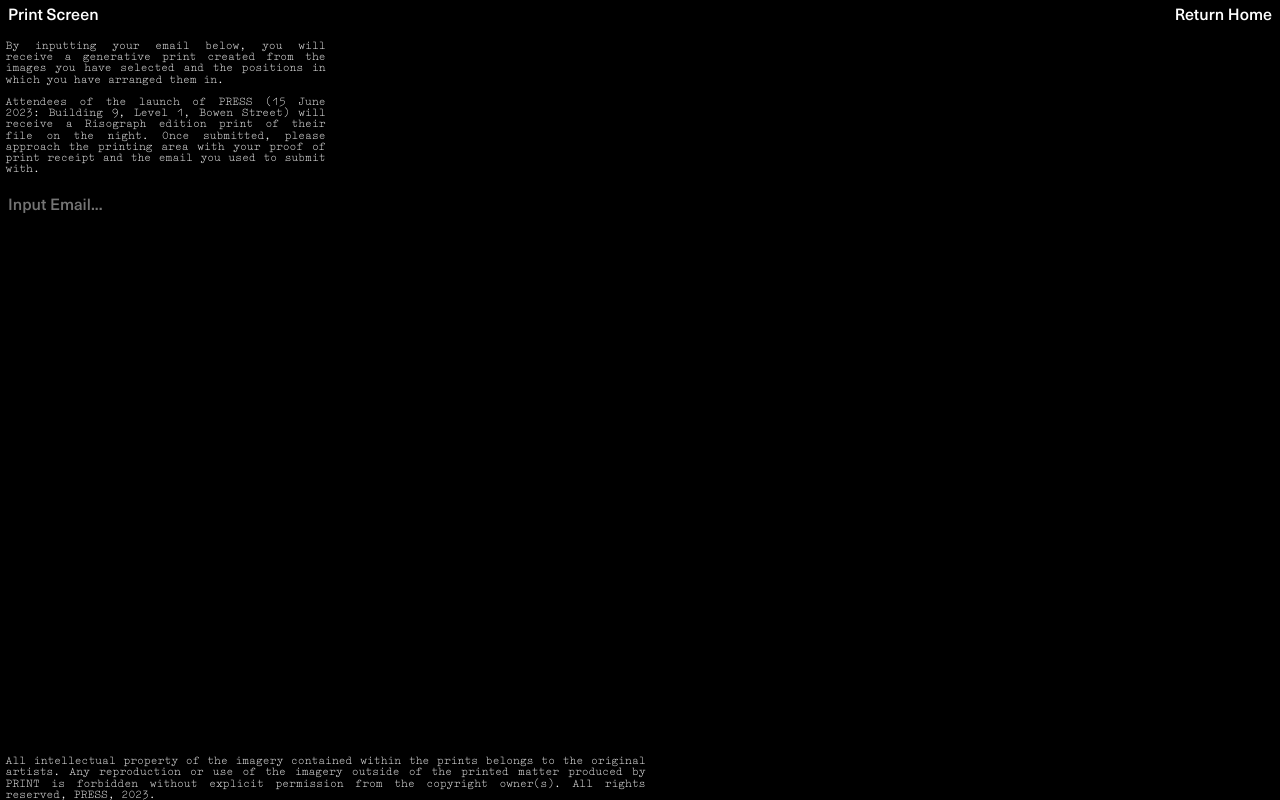
After one commit to rmitarchive/rmitarchive.github.io, a PHP site: page /rmit-press/src/print-submit.html in a window 1280 px wide. The commit adds this page. Run offline with PHP 8.4, Linux system fonts and the light colour scheme.

Commit message:
print-pages

```diff
--- a/rmit-press/src/App.css
+++ b/rmit-press/src/App.css
@@ -438,9 +438,11 @@ html, body {
 
 .focus-Close {
   padding: 0.5em 0.5em 0.5em 0.5em;
-  float:right;
   user-select: none;
   color:white;
+  position: fixed;
+  right: 0;
+  top: 0;
 }
 
 .focus-Close-mobile {
@@ -523,8 +525,8 @@ html, body {
   width:var(--aboutWidth);
 
   box-sizing: border-box;
-  font-size: 0.8em;
-
+  font-size: 0.7em;
+  line-height: 1;
   z-index: 1;
 
   overflow-x: scroll;
@@ -532,13 +534,76 @@ html, body {
 
 .about-title {
   font-family: Unica;
-  padding:0.5em;
+  padding:0.5em 0.5em 0 0.5em;
 }
 
 .about-body {
   font-family: Schrijf;
   text-align: justify;
+  padding:0 0.5em 0 0.5em;
+}
+
+.print-container {
+  height:100vh;
+  width:100vw;
+  top:0;
+  box-sizing: border-box;
+  font-size: 1em;
+  line-height: 1;
+  z-index: 1;
+  overflow-x: scroll;
+  background-color: black;
+}
+
+.print-title {
+  font-family: Unica;
+  padding:0.5em 0.5em 0 0.5em;
+  color:white;
+}
+.print-title a:hover{background-color: white; color:black}
+
+.print-return {
+  font-family: Unica;
+  padding:0.5em 0.5em 0.5em 0.5em;
+  color:white;
+  position:absolute;
+  right:0;
+  top:0;
+  color:white;
+}
+.print-return:hover{background-color: white; color:black}
+
+.print-body {
+  font-family: Schrijf;
+  text-align: justify;
+  padding:0 0.5em 0 0.5em;
+  font-size: 0.7em;
+  width:25vw;
+  color:white;
+}
+
+.print-container input {
+  font-size: 1em;
   padding:0.5em;
+  border: none;
+  background-color: transparent;
+  width:20vw;
+  color:white;
+}
+
+.print-container input {
+  outline:none;
+}
+
+.print-footer {
+  font-family: Schrijf;
+  text-align: justify;
+  padding:0 0.5em 0 0.5em;
+  font-size: 0.7em;
+  width:50vw;
+  color:white;
+  position:absolute;
+  bottom:0;
 }
 
 @media only screen and (max-device-width : 1024px) {
--- /dev/null
+++ b/rmit-press/src/print-submit.html
@@ -0,0 +1,29 @@
+<html>
+<head>
+  <link rel="stylesheet" href="App.css" />
+</head>
+<body>
+  <div class="print-container">
+    <div class="print-title">
+      Print Screen
+    </div>
+    <a class="print-return">
+      Return Home
+    </a>
+    <br>
+    <div class="print-body">
+      By inputting your email below, you will receive a generative print created from the images you have selected and the positions in which you have arranged them in.
+      <br><br>
+      Attendees of the launch of PRESS (15 June 2023: Building 9, Level 1, Bowen Street) will receive a Risograph edition print of their file on the night. Once submitted, please approach the printing area with your proof of print receipt and the email you used to submit with.
+    </div>
+    <br>
+    <input className="search-bar" placeholder="Input Email...">
+
+    <div class="print-footer">
+      All intellectual property of the imagery contained within the prints belongs to the original artists. Any reproduction or use of the imagery outside of the printed matter produced by PRINT is forbidden without explicit permission from the copyright owner(s). All rights reserved, PRESS, 2023.
+    </div>
+  </div>
+
+  </script>
+</body>
+</html>
```
Also changed, not shown: rmit-press/src/ack.html (deleted, +0 -35 lines), rmit-press/src/print-confirmation.html (added, +30 -0 lines), rmit-press/src/print-loading.html (added, +14 -0 lines).
